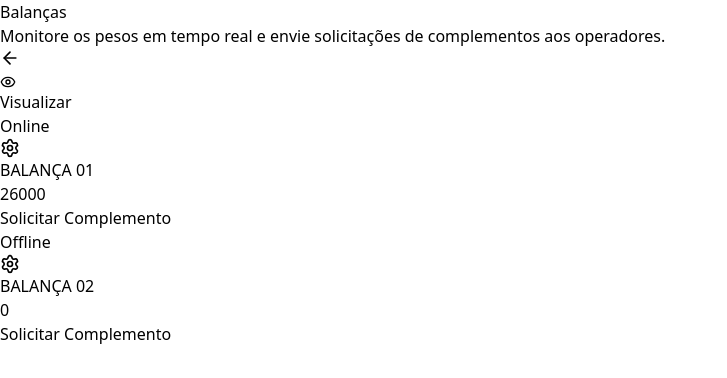
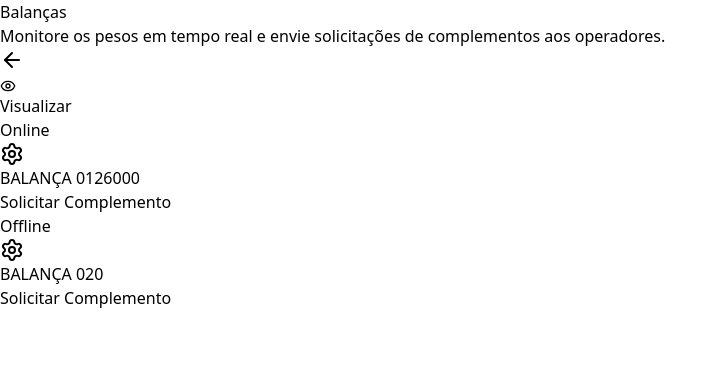
Before and after one commit to alissongoliveira/drillsoft-app, a React (Vite) app: page /balanca in a window 1280 px wide. Shown: the top 378 px of the page, without its empty margins (0-727 px from the left). Built offline with nearby package versions, Linux system fonts and the light colour scheme.

Commit message:
ajuste na inteface do botão de voltar da dela das balanças

```diff
--- a/src/features/Balanca/BalancaPage.jsx
+++ b/src/features/Balanca/BalancaPage.jsx
@@ -1,9 +1,11 @@
 import { useState } from "react";
 import { Settings, Eye, ArrowLeft } from "lucide-react";
+import { useNavigate } from "react-router-dom";
 
 export default function BalancaPage() {
   const [statusB1, setStatusB1] = useState(true);
   const [statusB2, setStatusB2] = useState(false);
+  const navigate = useNavigate();
 
   return (
     <div className="p-6 font-mono min-h-screen">
@@ -16,12 +18,14 @@ export default function BalancaPage() {
             aos operadores.
           </p>
         </div>
-        <button className="w-[40px] h-[40px] rounded-full shadow flex items-center justify-center">
-          <ArrowLeft size={20} />
+
+        {/* Botão Voltar */}
+        <button onClick={() => navigate("/home")}>
+          <ArrowLeft size={24} className="text-black hover:text-gray-700" />
         </button>
       </div>
 
-      {/* Botão Visualizar alinhado com Balança 02 */}
+      {/* Botão Visualizar alinhado com a Balança 02 */}
       <div className="flex justify-end mb-2 pr-[82px]">
         <button className="w-[119px] h-[40px] flex items-center justify-center gap-2 rounded shadow text-sm bg-white">
           <Eye size={16} />
@@ -31,51 +35,75 @@ export default function BalancaPage() {
 
       {/* Cards das Balanças */}
       <div className="flex flex-wrap justify-center gap-8">
-        {[1, 2].map((id) => {
-          const isOnline = id === 1 ? statusB1 : statusB2;
-          const toggleStatus = () =>
-            id === 1 ? setStatusB1(!statusB1) : setStatusB2(!statusB2);
-
-          return (
-            <div
-              key={id}
-              className="w-[650px] h-[400px] border rounded shadow p-4 flex flex-col justify-between items-center relative"
-            >
-              {/* Linha superior: status e engrenagem */}
-              <div className="w-full flex justify-between items-center">
+        {/* Balança 01 */}
+        <div className="w-[650px] h-[400px] bg-white rounded shadow p-4 relative flex flex-col justify-between items-center">
+          {/* Status e Engrenagem */}
+          <div className="w-full flex justify-between">
             <button
-                  onClick={toggleStatus}
-                  className={`w-[119px] h-[40px] flex items-center justify-center gap-2 rounded shadow text-sm ${
-                    isOnline
-                      ? "bg-green-100 text-green-700"
-                      : "bg-red-100 text-red-700"
+              onClick={() => setStatusB1(!statusB1)}
+              className={`w-[119px] h-[40px] rounded shadow text-sm flex items-center justify-center gap-2 ${
+                statusB1
+                  ? "bg-green-100 text-green-800"
+                  : "bg-red-100 text-red-800"
               }`}
             >
-                  <span
+              <div
                 className={`w-3 h-3 rounded-full ${
-                      isOnline ? "bg-green-600" : "bg-red-600"
+                  statusB1 ? "bg-green-600" : "bg-red-600"
                 }`}
               />
-                  {isOnline ? "Online" : "Offline"}
+              {statusB1 ? "Online" : "Offline"}
             </button>
-                <Settings size={20} className="text-gray-600" />
+            <Settings className="text-gray-600" />
           </div>
 
-              {/* Título da Balança */}
-              <h2 className="text-lg font-semibold mt-2">BALANÇA 0{id}</h2>
-
-              {/* Peso */}
-              <div className="text-7xl font-bold">
-                {id === 1 ? "26000" : "0"}
+          {/* Nome e Peso */}
+          <div className="flex flex-col items-center">
+            <span className="font-bold text-lg mt-2">BALANÇA 01</span>
+            <span className="text-[80px] font-bold leading-none mt-4">
+              26000
+            </span>
           </div>
 
-              {/* Botão Solicitar Complemento */}
-              <button className="w-[223px] h-[30px] mt-4 bg-white border border-gray-300 shadow rounded text-sm">
+          {/* Botão */}
+          <button className="w-[223px] h-[30px] mt-4 bg-white rounded shadow text-sm">
             Solicitar Complemento
           </button>
         </div>
-          );
-        })}
+
+        {/* Balança 02 */}
+        <div className="w-[650px] h-[400px] bg-white rounded shadow p-4 relative flex flex-col justify-between items-center">
+          {/* Status e Engrenagem */}
+          <div className="w-full flex justify-between">
+            <button
+              onClick={() => setStatusB2(!statusB2)}
+              className={`w-[119px] h-[40px] rounded shadow text-sm flex items-center justify-center gap-2 ${
+                statusB2
+                  ? "bg-green-100 text-green-800"
+                  : "bg-red-100 text-red-800"
+              }`}
+            >
+              <div
+                className={`w-3 h-3 rounded-full ${
+                  statusB2 ? "bg-green-600" : "bg-red-600"
+                }`}
+              />
+              {statusB2 ? "Online" : "Offline"}
+            </button>
+            <Settings className="text-gray-600" />
+          </div>
+
+          {/* Nome e Peso */}
+          <div className="flex flex-col items-center">
+            <span className="font-bold text-lg mt-2">BALANÇA 02</span>
+            <span className="text-[80px] font-bold leading-none mt-4">0</span>
+          </div>
+
+          {/* Botão */}
+          <button className="w-[223px] h-[30px] mt-4 bg-white rounded shadow text-sm">
+            Solicitar Complemento
+          </button>
+        </div>
       </div>
     </div>
   );
```
Lines whose indentation alone changed are shown as unchanged.
